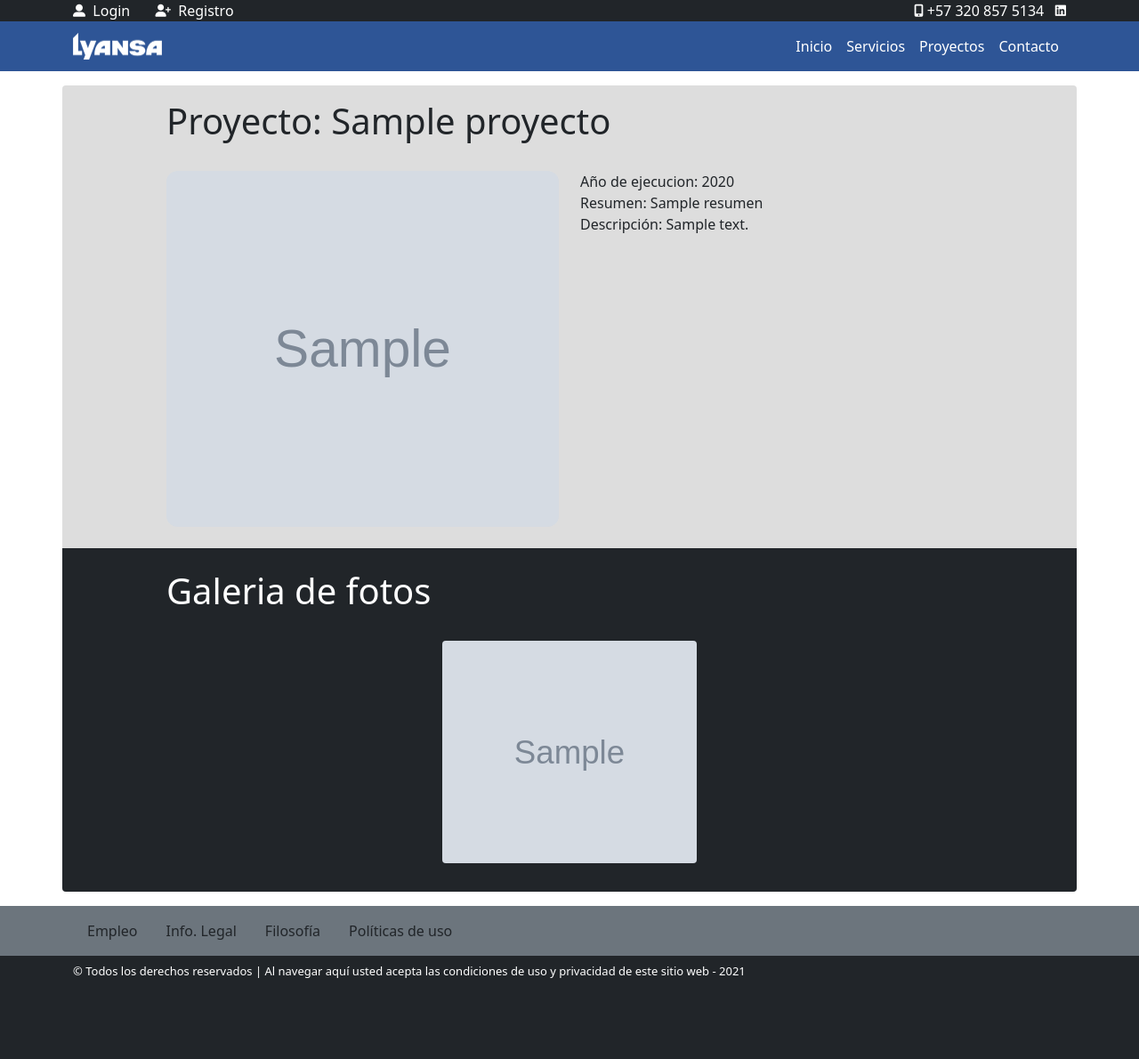
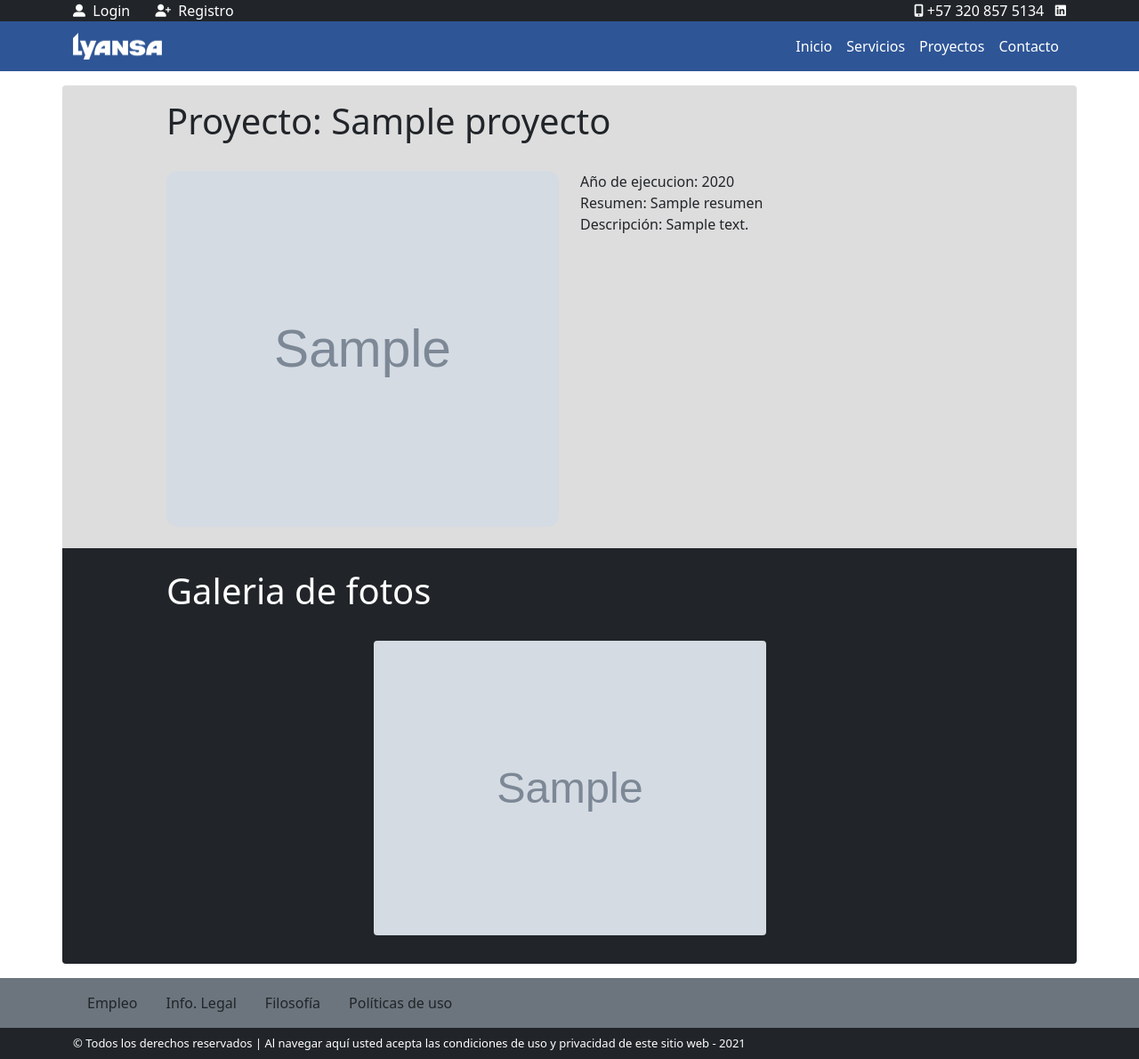
Before and after one commit to juanrios15/lyansa, a Django app: template Lyansa/templates/proyectos/detalle.html in a window 1280 px wide. Shown: the whole page at 89% size. Before the commit the page ends 1099 px from the top, so only its background shows below. Run offline with Django 3.2, Linux system fonts and the light colour scheme; the template is opened without the code that fills it: most values are stand-ins (such as "Sample title", 1, 10 or a date in 2020); grey boxes marked "Sample" are stand-in pictures; some libraries are stand-ins or nearby versions.

Commit message:
alto y ancho html
sticky top pagina

```diff
--- a/Lyansa/templates/layout.html
+++ b/Lyansa/templates/layout.html
@@ -1,7 +1,7 @@
 {% load static %}
 
 <!DOCTYPE html>
-<html lang="en" class="h-100">
+<html lang="en" class="min-vh-100">
 
 <head>
     <meta charset="UTF-8">
@@ -15,7 +15,7 @@
     <title> Lyansa | {% block title %}{% endblock title %}</title>
 </head>
 
-<body class="d-flex flex-column h-100">
+<body class="d-flex flex-column min-vh-100">
 
     {% block content %}{% endblock content %}
     {% include 'footer.html' %}
--- a/Lyansa/templates/proyectos/detalle.html
+++ b/Lyansa/templates/proyectos/detalle.html
@@ -39,8 +39,8 @@
         <br>
         <div class="row d-flex justify-content-center">
           {% for foto in galeria %}
-          <div class="col-10 col-lg-4 mb-3">
-            <img src="{{foto.imagen.url}}" class="d-block w-100 rounded" style="height: 250px"/>
+          <div class="col-10 col-lg-6 mb-3">
+            <img src="{{foto.imagen.url}}" class="d-block w-100 rounded" style="max-height: 400px"/>
           </div>
 
           {% endfor %}
```
